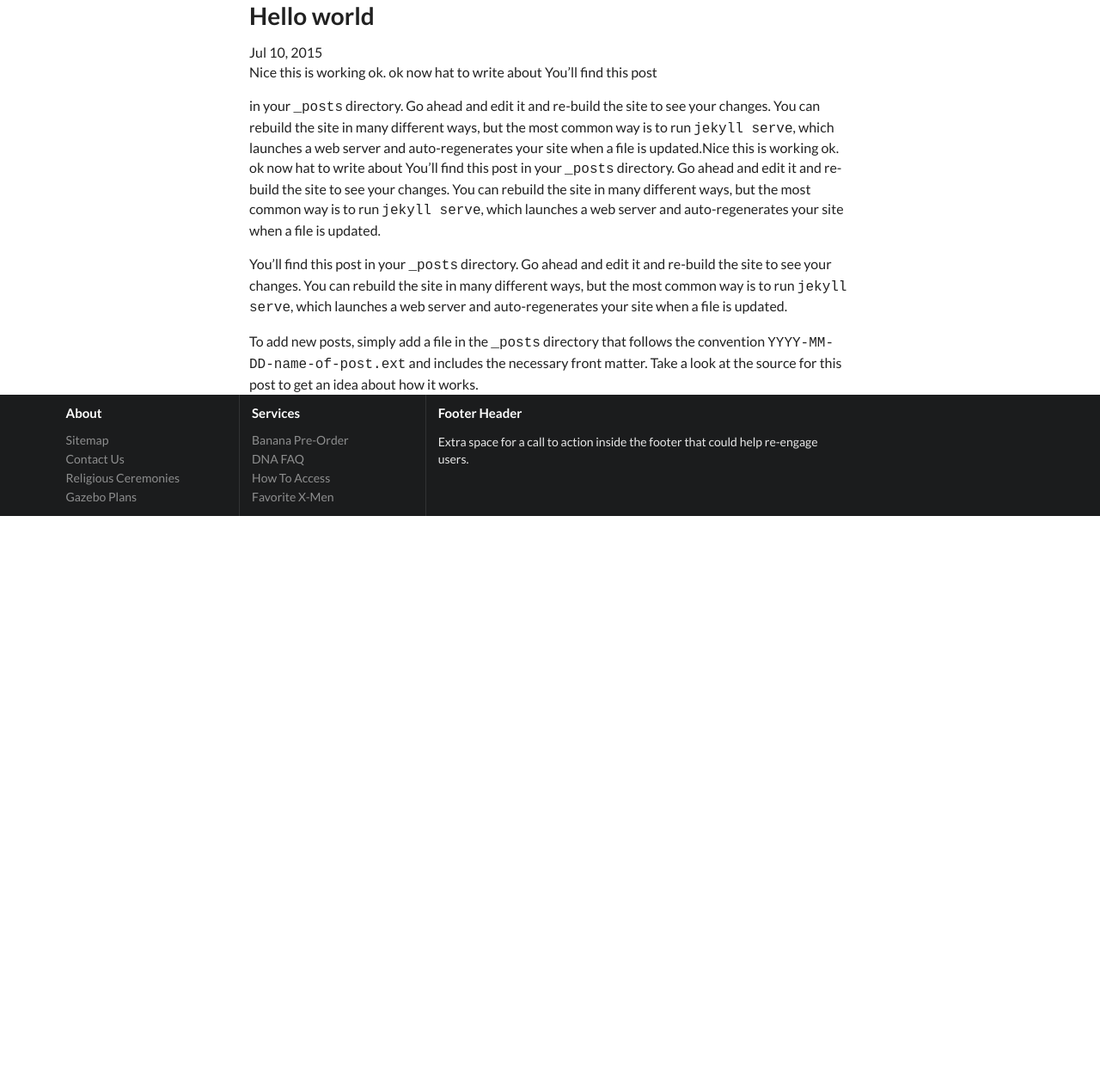
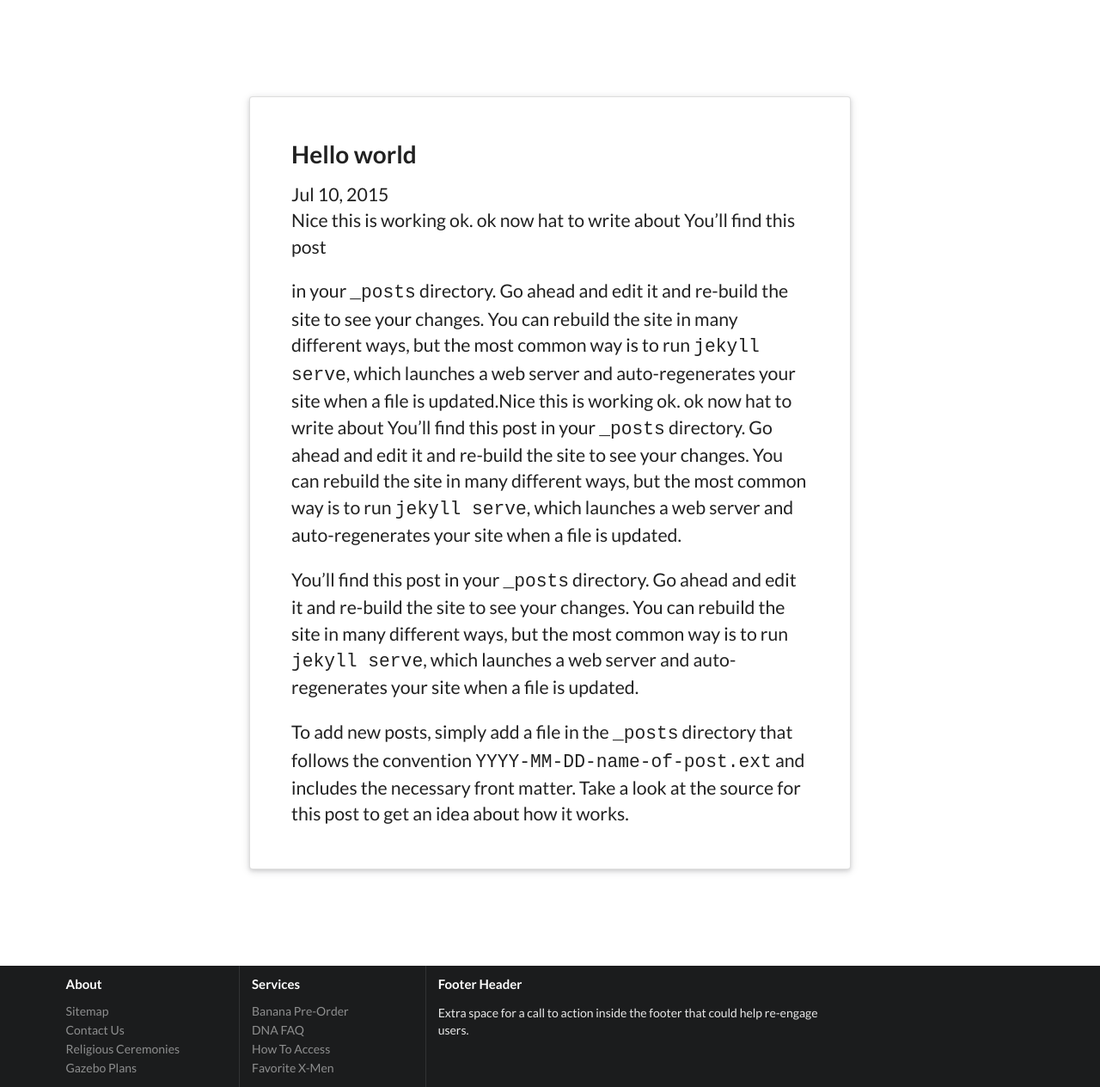
Before and after one commit to yogi-jerz/yogi-jerz.github.io, a Jekyll site: the page built from _posts/2015-07-10-hello-world.markdown, in a window 1280 px wide. Shown: the whole page at 86% size. Built offline with Jekyll 4.4.1, drawn with Linux system fonts in a browser that asks for light colours; nearby versions of some CDN libraries; before the commit the page ends 900 px from its top, so only the background shows below that.

Commit message:
make blog raised up

```diff
--- a/_layouts/post.html
+++ b/_layouts/post.html
@@ -2,8 +2,9 @@
 layout: default
 ---
 
+<div class="ui vertical stripe segment">
+<div class="ui raised very padded text container segment">
 <div class="post container">
-    <div class="ui text container">
   <header class="post-header">
     <h1 class="post-title">{{ page.title }}</h1>
     <p class="post-meta">{{ page.date | date: "%b %-d, %Y" }}{% if page.author %} • {{ page.author }}{% endif %}{% if page.meta %} • {{ page.meta }}{% endif %}</p>
@@ -12,5 +13,6 @@ layout: default
   <article class="post-content">
     {{ content }}
   </article>
-      </div>
+    </div>
 </div>
+    </div>
```
